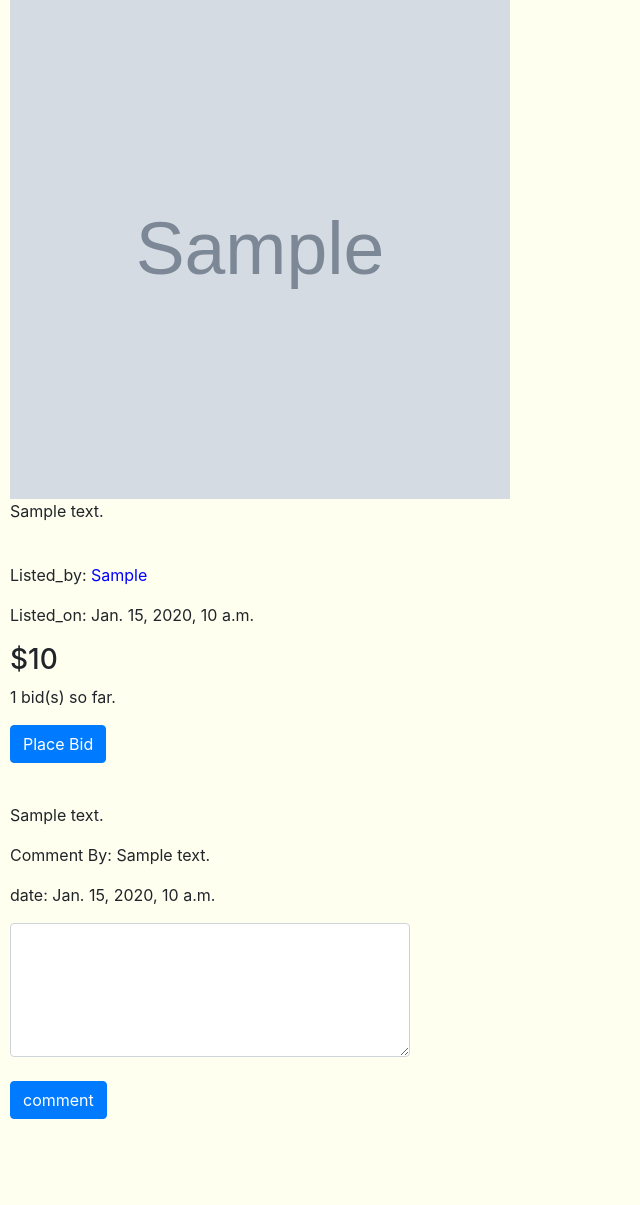
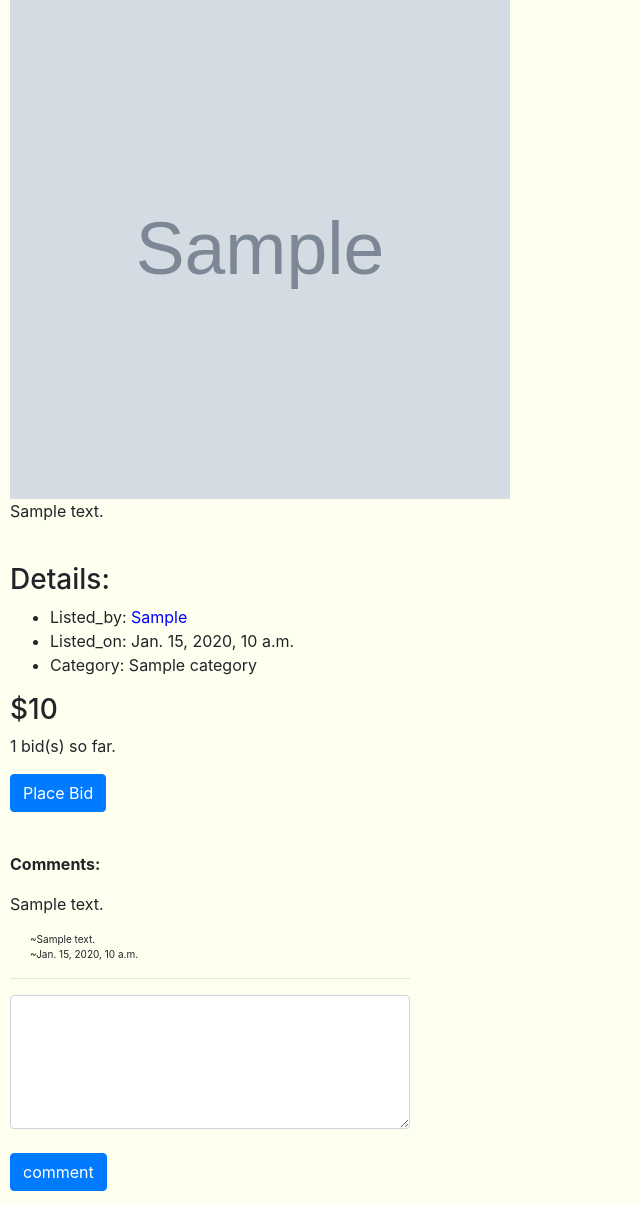
Before and after one commit to Emmie28/Project2.0, a Django app: template auctions/templates/auctions/listing.html in a window 1280 px wide. Shown: the part 206-1411 px from the top of the page, without its empty margins (0-640 px from the left). Before the commit the page ends 1325 px from the top, so only its background shows below. Run offline with Django 3.2, Linux system fonts and the light colour scheme; the template is opened without the code that fills it: most values are stand-ins (such as "Sample title", 1, 10 or a date in 2020); grey boxes marked "Sample" are stand-in pictures; some libraries are stand-ins or nearby versions.

Commit message:
modified files

```diff
--- a/auctions/forms.py
+++ b/auctions/forms.py
@@ -13,7 +13,7 @@ class ListForm(ModelForm):
             'description': forms.Textarea(attrs={'class': 'form-control'}),
             'min_price': forms.TextInput(attrs={'class': 'form-control'}),
             'auction_image': forms.FileInput(attrs={'class': 'form-control'}),
-            'category': forms.TextInput(attrs={'class': 'form-control'}),
+            'category': forms.Select(attrs={'class': 'form-control'}),
         }
 
 
--- a/auctions/templates/auctions/layout.html
+++ b/auctions/templates/auctions/layout.html
@@ -7,7 +7,7 @@
         <link rel="stylesheet" href="https://stackpath.bootstrapcdn.com/bootstrap/4.4.1/css/bootstrap.min.css" integrity="sha384-Vkoo8x4CGsO3+Hhxv8T/Q5PaXtkKtu6ug5TOeNV6gBiFeWPGFN9MuhOf23Q9Ifjh" crossorigin="anonymous">
         <link href="{% static 'auctions/styles.css' %}" rel="stylesheet">
     </head>
-    <body style="background-color: ivory; margin: 10px;">
+    <body style="background-color: rgb(255, 255, 240); margin: 10px;">
         <nav class="navbar navbar-expand-sm bg-light navbar-light">
         <h1>Auctions </h1>
         <div style="margin-left:10px;">
--- a/auctions/templates/auctions/listing.html
+++ b/auctions/templates/auctions/listing.html
@@ -45,9 +45,12 @@
             <input class="btn btn-primary" type="submit" name="submit" value="Delete_listing">
         </form>
     {% endif %}
-
-<p>Listed_by: <span style="color:blue;">{{details.listed_by}}</span></p>
-<p>Listed_on: {{details.date}}</p>
+<h3>Details:</h3>
+<ul>
+    <li>Listed_by: <span style="color:blue;">{{details.listed_by}}</span></li>
+    <li>Listed_on: {{details.date}}</li>
+    <li>Category: {{ name.category }}</li>
+</ul>
 <h3>${{name.min_price}}</h3>
 {%endfor%}
 
@@ -65,18 +68,24 @@
 </form>
 </div>
 <br>
+
+<div style=" width:400px;">
+    <p><b>Comments:</b></p>
 {% for comments in comment %}
     <p>{{comments.comment}} </p>
-    <p>Comment By: {{comments.comment_by}}</p>
-    <p>date: {{comments.date}}</p>
+    <p style="margin-left: 20px; font-size: 10px;"> ~{{comments.comment_by}}
+        <br>~{{comments.date}}
+    </p>
+    <hr>
 {% endfor %}
+</div>
 <div style="width:400px; height: 200px;">
 <div class='form-group'>
 <form action="{% url 'listing' name=name.id %}" method="post">
     {% csrf_token %}
     <textarea class="form-control" name="your_comment" rows="5" cols="50"></textarea>
     <br>
-    <input class="btn btn-primary" type="submit" name="comment" value="comment">
+    <input class="btn btn-primary" id="comment_button" type="submit" name="comment" value="comment">
 
 </form>
 </div>
```
Also changed, not shown: auctions/models.py (+8 -2 lines), auctions/views.py (+24 -12 lines).
